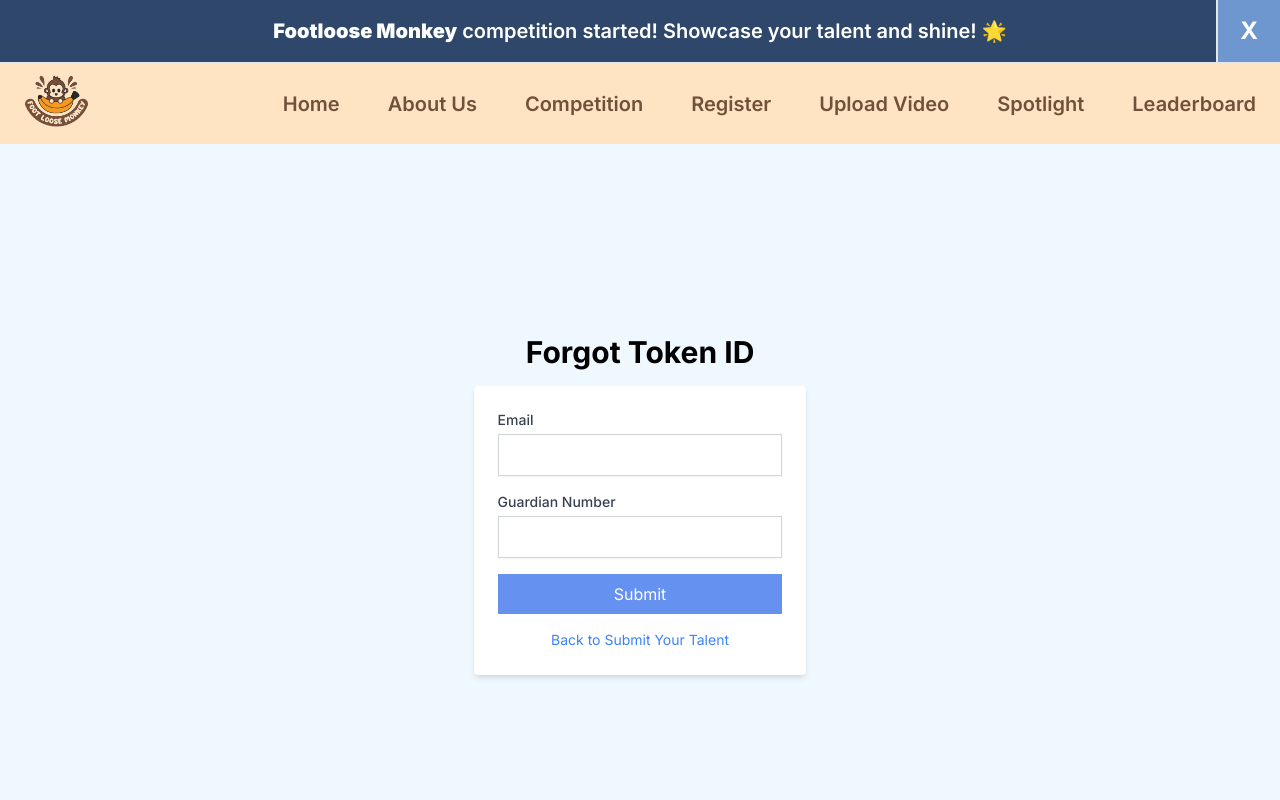
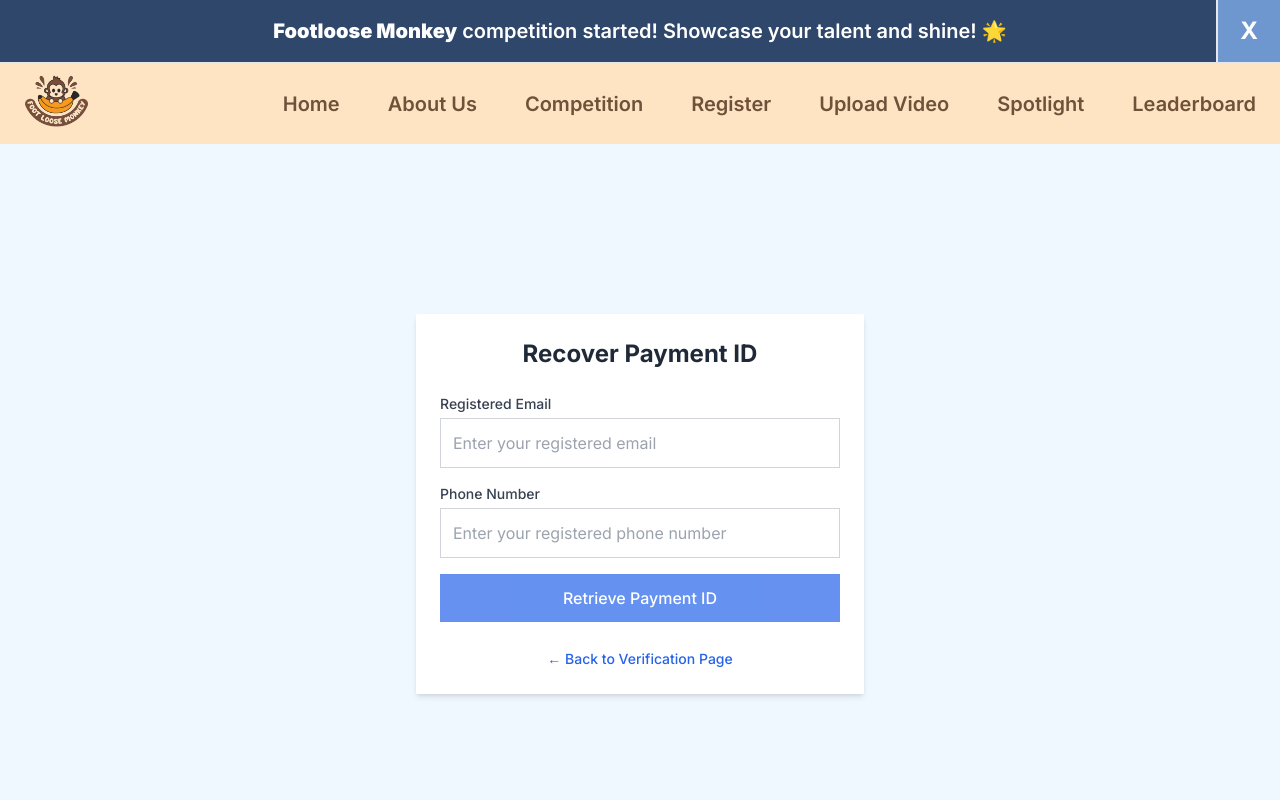
Before and after one commit to befog-dev-team/Footloosemonkey, a Next.js app: page /forgettokenid in a window 1280 px wide. Shown: the top 800 px of the page. Built offline with nearby package versions, Linux system fonts and the light colour scheme; no server answers.

Commit message:
feat: implement payment ID retrieval API; validate input and return participant details

```diff
--- /dev/null
+++ b/src/app/api/participant/retrieve-payment-id/route.js
@@ -0,0 +1,51 @@
+import { NextResponse } from 'next/server';
+import { PrismaClient } from '@prisma/client';
+
+const prisma = new PrismaClient();
+
+export async function POST(req) {
+    try {
+        const { email, phoneNumber } = await req.json();
+
+        if (!email || !phoneNumber) {
+            return NextResponse.json(
+                { success: false, error: 'Email and phone number are required' },
+                { status: 400 }
+            );
+        }
+
+        // Find participant with matching email and phone number
+        const participant = await prisma.participant.findFirst({
+            where: {
+                email: email,
+                number: phoneNumber
+            },
+            select: {
+                paymentId: true,
+                name: true
+            }
+        });
+
+        if (!participant || !participant.paymentId) {
+            return NextResponse.json(
+                { success: false, error: 'No payment ID found for the provided details' },
+                { status: 404 }
+            );
+        }
+
+        return NextResponse.json({
+            success: true,
+            paymentId: participant.paymentId,
+            participantName: participant.name
+        });
+
+    } catch (error) {
+        console.error('Error retrieving payment ID:', error);
+        return NextResponse.json(
+            { success: false, error: 'Internal server error' },
+            { status: 500 }
+        );
+    } finally {
+        await prisma.$disconnect();
+    }
+}
--- a/src/app/forgettokenid/page.js
+++ b/src/app/forgettokenid/page.js
@@ -1,6 +1,6 @@
 "use client";
 
-import React, { useState, useEffect } from 'react';
+import React, { useState, useEffect, useMemo } from 'react';
 import axios from 'axios';
 import Link from 'next/link';
 import { toast } from 'react-hot-toast';
@@ -8,18 +8,17 @@
 
 const ForgetTokenId = () => {
     const [email, setEmail] = useState('');
-    const [guardianNumber, setGuardianNumber] = useState('');
+    const [phoneNumber, setPhoneNumber] = useState('');
     const [message, setMessage] = useState('');
     const [error, setError] = useState('');
     const [loading, setLoading] = useState(false);
     const [isButtonDisabled, setIsButtonDisabled] = useState(true);
 
-    const emailRegex = /^[^\s@]+@[^\s@]+\.[^\s@]+$/;
+    const emailRegex = useMemo(() => /^[^\s@]+@[^\s@]+\.[^\s@]+$/, []);
 
     useEffect(() => {
-        setIsButtonDisabled(!emailRegex.test(email) || !guardianNumber.trim());
-        // eslint-disable-next-line react-hooks/exhaustive-deps
-    }, [email, guardianNumber]);
+        setIsButtonDisabled(!emailRegex.test(email) || !phoneNumber.trim());
+    }, [email, emailRegex, phoneNumber]);
 
     const handleSubmit = async (e) => {
         e.preventDefault();
@@ -28,41 +27,41 @@
 
         try {
             setLoading(true);
-            const response = await axios.get('/api/payment/get');
+            const response = await axios.post('/api/participant/retrieve-payment-id', {
+                email,
+                phoneNumber
+            });
 
             if (response.data.success) {
-                const payment = response.data.data.find((p) => p.email === email && p.guardianNumber === guardianNumber);
-
-                if (!payment) {
-                    throw new Error('Payment ID not found. Please check your details and try again.');
-                }
-                setMessage(`${payment.paymentId}`);
+                setMessage(response.data.paymentId);
                 toast.success('Payment ID retrieved successfully!');
 
                 // Copy the Payment ID to clipboard
-                await navigator.clipboard.writeText(payment.paymentId);
-
+                await navigator.clipboard.writeText(response.data.paymentId);
                 setTimeout(() => {
-                    toast.success(`Your Payment ID has been copied to your clipboard. Please keep it safe!`);
+                    toast.success('Payment ID copied to clipboard!');
                 }, 500);
             } else {
-                throw new Error(response.data.message);
+                throw new Error(response.data.message || 'Payment ID not found');
             }
         } catch (err) {
-            setError(err.message || 'Failed to retrieve Payment ID. Please try again.');
-            toast.error('Failed to retrieve Payment ID. Please try again.');
+            const errorMessage = err.response?.data?.error || err.message;
+            setError(errorMessage);
+            toast.error(errorMessage);
         } finally {
             setLoading(false);
         }
     };
 
     return (
-        <div className="flex flex-col items-center justify-center h-[90vh] bg-[aliceblue]">
-            <h2 className="text-3xl font-bold mb-4">Forgot Token ID</h2>
-            <form onSubmit={handleSubmit} className="w-[85vw] md:w-[26vw] bg-white p-6 rounded shadow-md">
-                <div className="mb-4">
-                    <label htmlFor="email" className="block text-sm font-medium text-gray-700">
-                        Email
+        <div className="flex flex-col items-center justify-center min-h-[90vh] bg-[aliceblue] p-4">
+            <div className="w-full max-w-md bg-white rounded-lg shadow-md p-6">
+                <h2 className="text-2xl font-bold text-center mb-6 text-gray-800">Recover Payment ID</h2>
+
+                <form onSubmit={handleSubmit} className="space-y-4">
+                    <div>
+                        <label htmlFor="email" className="block text-sm font-medium text-gray-700 mb-1">
+                            Registered Email
                         </label>
                         <input
                             type="email"
@@ -70,43 +69,64 @@
                             value={email}
                             onChange={(e) => setEmail(e.target.value)}
                             required
-                        className="mt-1 p-2 block w-full border border-gray-300 rounded-md shadow-sm focus:ring focus:ring-blue-500"
+                            className="w-full p-3 border border-gray-300 rounded-lg focus:ring-2 focus:ring-blue-500 focus:border-blue-500"
+                            placeholder="Enter your registered email"
                         />
                     </div>
-                <div className="mb-4">
-                    <label htmlFor="guardianNumber" className="block text-sm font-medium text-gray-700">
-                        Guardian Number
+
+                    <div>
+                        <label htmlFor="phoneNumber" className="block text-sm font-medium text-gray-700 mb-1">
+                            Phone Number
                         </label>
                         <input
-                        type="text"
-                        id="guardianNumber"
-                        value={guardianNumber}
-                        onChange={(e) => setGuardianNumber(e.target.value)}
+                            type="tel"
+                            id="phoneNumber"
+                            value={phoneNumber}
+                            onChange={(e) => setPhoneNumber(e.target.value)}
                             required
-                        className="mt-1 p-2 block w-full border border-gray-300 rounded-md shadow-sm focus:ring focus:ring-blue-500"
+                            className="w-full p-3 border border-gray-300 rounded-lg focus:ring-2 focus:ring-blue-500 focus:border-blue-500"
+                            placeholder="Enter your registered phone number"
                         />
                     </div>
+
                     <button
                         type="submit"
                         disabled={isButtonDisabled || loading}
-                    className={`w-full flex justify-center items-center bg-blue-600 text-white p-2 rounded-md hover:bg-blue-700 transition ${isButtonDisabled ? 'opacity-70 cursor-not-allowed' : ''} ${loading ? 'opacity-70 cursor-not-allowed' : ''}`}
+                        className={`w-full py-3 px-4 bg-blue-600 text-white font-medium rounded-lg hover:bg-blue-700 transition-colors flex items-center justify-center ${(isButtonDisabled || loading) ? 'opacity-70 cursor-not-allowed' : ''
+                            }`}
                     >
                         {loading ? (
-                        <Loader className="animate-spin" size={20} />
+                            <>
+                                <Loader className="animate-spin mr-2" size={20} />
+                                Searching...
+                            </>
                         ) : (
-                        "Submit"
+                            "Retrieve Payment ID"
                         )}
                     </button>
+                </form>
 
-                {/* Verify Token ID Option */}
-                <Link href='/verifyuser' className='text-center'>
-                    <button className="mt-4 text-sm w-full text-blue-500 hover:underline">
-                        Back to Submit Your Talent
+                {message && (
+                    <div className="mt-6 p-4 bg-blue-50 rounded-lg border border-blue-200">
+                        <p className="text-sm text-gray-700 mb-2">Your Payment ID:</p>
+                        <p className="font-mono text-blue-600 break-all">{message}</p>
+                    </div>
+                )}
+
+                {error && (
+                    <div className="mt-4 p-3 bg-red-50 text-red-600 rounded-lg text-sm">
+                        {error}
+                    </div>
+                )}
+
+                <div className="mt-6 text-center">
+                    <Link href="/verifyuser">
+                        <button className="text-blue-600 hover:text-blue-800 text-sm font-medium">
+                            ← Back to Verification Page
                         </button>
                     </Link>
-            </form>
-            {message && <p className="mt-4">Your Payment ID is: <span className='text-blue-500'>{message}</span></p>}
-            {error && <p className="mt-4 text-red-500">{error}</p>}
+                </div>
+            </div>
         </div>
     );
 };
```
Lines whose indentation alone changed are shown as unchanged.
